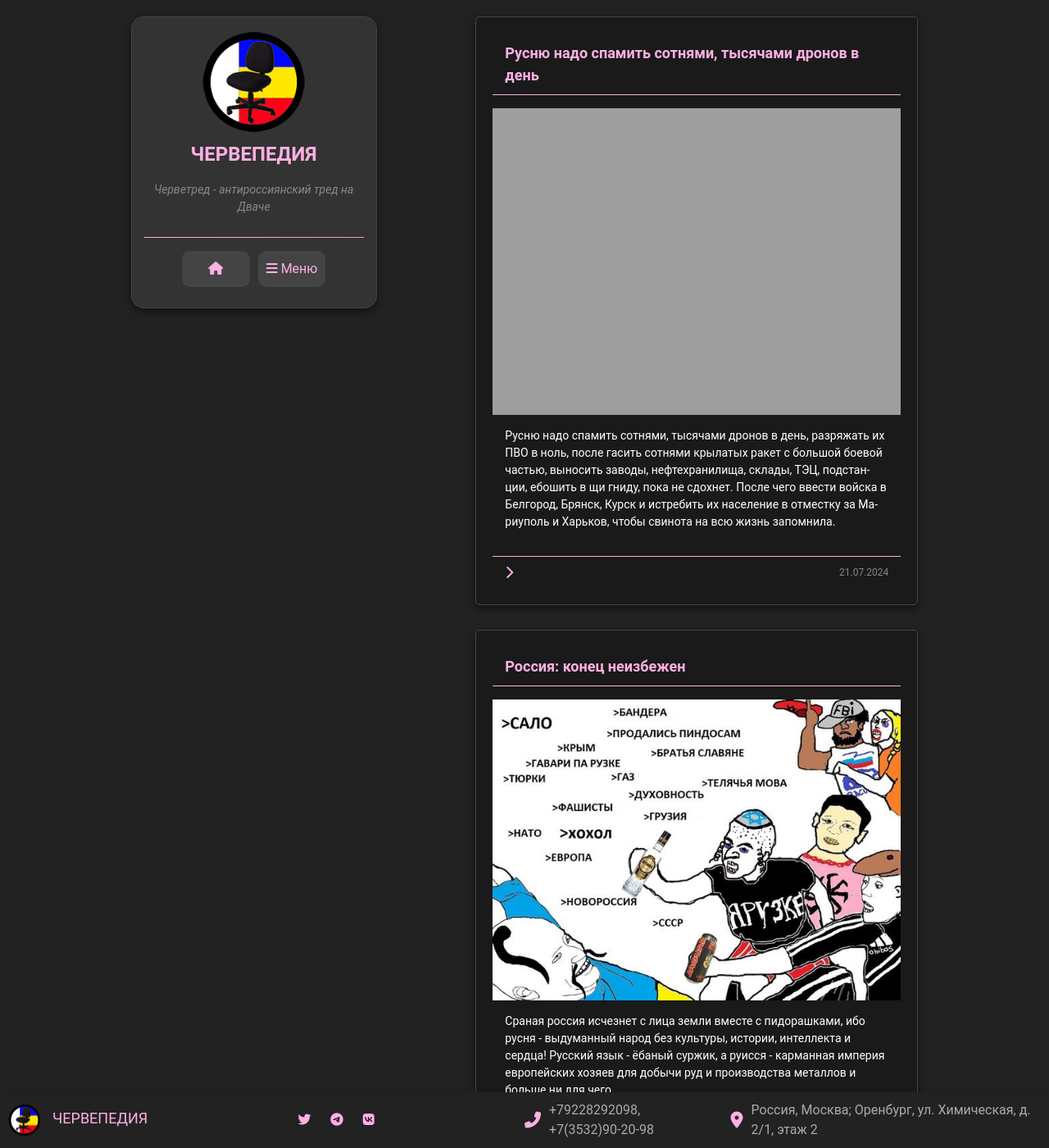
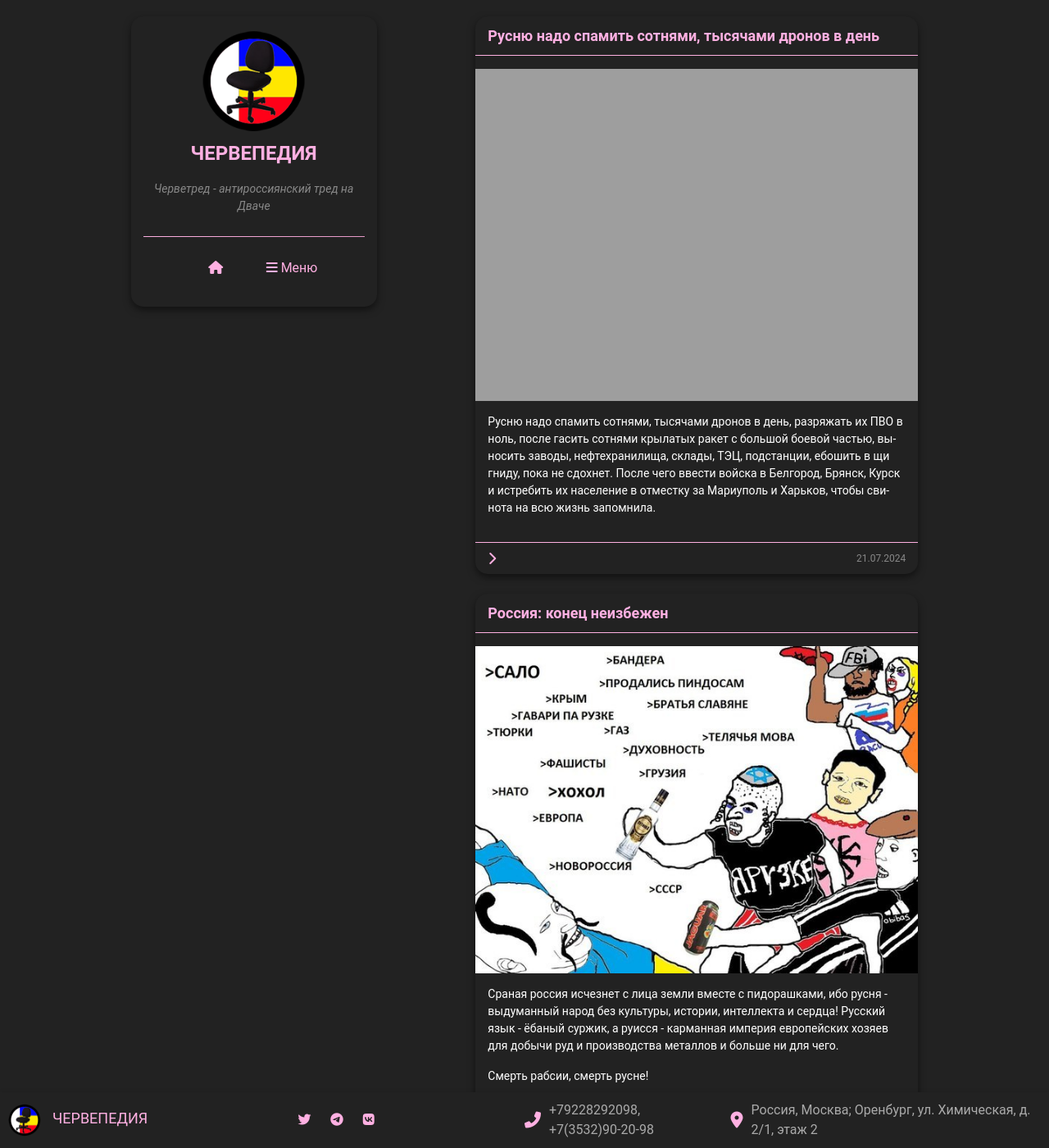
Before and after one commit to chervepedia/chervepedia.github.io, a Jekyll site: the page built from index.html, in a window 1280 px wide and 1400 px high. Shown: the whole window at 82% size. Built offline with Jekyll 4.4.1, drawn with Linux system fonts in a browser that asks for light colours; a script that is not in the unit is left out; the list of posts is cut into pages by our own code; comment, search, counter and statistics services are not loaded.

Commit message:
Update style.css

```diff
--- a/assets/css/style.css
+++ b/assets/css/style.css
@@ -1,3 +1,4 @@
+
 :root {
     --main-color: #ffb0e2;
     --main-color-dark: #e699c7;
@@ -28,7 +29,7 @@
 
 /* Стили для сайдбара */
 .sidebar {
-    background-color: #333333;
+    background-color: #222;
     text-align: center;
     padding: 15px;
     margin-bottom: 20px;
@@ -39,8 +40,7 @@
     margin-left: auto;
     margin-right: auto;
     box-shadow: 0px 4px 10px rgba(0, 0, 0, 0.5);
-    border-radius: 15px;
-    border: 1px solid #444444;
+    border-radius: 15px; /* Закругление краёв */
 }
 
 /* Стили для контейнеров логотипа, заголовка, описания и меню */
@@ -58,6 +58,7 @@
     border-radius: 50%;
     display: block;
     margin: 0 auto;
+
 }
 
 /* Стили для заголовка */
@@ -73,6 +74,7 @@
     color: #888;
     font-style: italic;
 }
+
 
 /* Стили для меню */
 .menu-container {
@@ -91,7 +93,7 @@
 }
 
 .menu-item {
-    position: relative;
+    position: relative; /* что родитель имеет позиционирование */
 }
 
 /* Ссылки меню */
@@ -100,15 +102,15 @@
     color: var(--main-color);
     text-decoration: none;
     padding: 10px;
-    background-color: #444444;
+    background-color: ;
     text-align: center;
     transition: background-color 0.3s, transform 0.1s, box-shadow 0.1s;
     border: none;
-    border-radius: 10px;
+    border-radius: 10px; /* Закругление краёв ссылок */
 }
 
 .menu-link:hover {
-    background-color: #555555;
+    background-color: ;
     color: var(--highlight-color);
 }
 
@@ -127,13 +129,13 @@
     position: absolute;
     top: 100%;
     left: 0;
-    background-color: #333333;
-    width: auto;
-    min-width: 150px;
-    border-radius: 10px;
-    box-shadow: 0 4px 8px rgba(0, 0, 0, 0.3);
-    padding: 0;
-    z-index: 1000;
+    background-color: #222;
+    width: auto; /* Автоматическая ширина подменю под содержимое */
+    min-width: 150px; /* Минимальная ширина, чтобы избежать слишком узкого подменю */
+    border-radius: 10px; /* Закругление краёв подменю */
+    box-shadow: 0 4px 8px rgba(0, 0, 0, 0.3); /* Тень для подменю */
+    padding: 0; /* Убираем отступы по умолчанию */
+    z-index: 1000; /* Устанавливаем z-index, чтобы подменю было поверх других элементов */
 }
 
 /* Подменю ссылки */
@@ -142,10 +144,11 @@
     color: #888;
     text-decoration: none;
     padding: 10px;
-    position: relative;
+    position: relative; /* Для позиционирования псевдо-элемента */
     transition: background-color 0.3s;
 }
 
+/* Эффект подчеркивания */
 .sub-menu a::before {
     content: '';
     position: absolute;
@@ -162,6 +165,7 @@
     transform: scaleX(1);
 }
 
+/* Подменю ссылки при наведении */
 .sub-menu a:hover {
     background-color: #222;
     color: var(--highlight-color);
@@ -183,15 +187,14 @@
 
 /* Стили для постов */
 .post {
-    background-color: #1a1a1a;
-    margin-bottom: 30px;
-    padding: 20px;
+    background-color: #222;
+    margin-bottom: 24px;
+    padding: 0;
     width: 100%;
     position: relative;
     box-shadow: 0px 4px 10px rgba(0, 0, 0, 0.5);
     max-width: 540px;
-    border-radius: 5px;
-    border: 1px solid #444444;
+    border-radius: 15px; /* Закругление краёв постов */
 }
 
 /* Заголовок поста */
@@ -215,7 +218,7 @@
 .post-image-wrapper img {
     width: 100%;
     display: block;
-    background: transparent;
+background: transparent;
 }
 
 /* Содержимое поста */
@@ -246,7 +249,7 @@
     display: flex;
     align-items: center;
     cursor: pointer;
-    transition: color 0.3s;
+transition: color 0.3s; /* Плавный переход для цвета */
 }
 
 .read-more:hover {
@@ -258,18 +261,18 @@
     font-size: 12px;
 }
 
-/* Стили для телеграм виджета */
+/* Стили телеграм виджета */
 .telegram-discussion {
     width: 100%;
     max-width: 540px;
-    margin: 10px auto 0 auto;
+    margin: 10px auto 0 auto; /* Отступ сверху на 10 пикселей */
     border-top: 1px groove transparent;
     border-image: linear-gradient(to right, var(--main-color), var(--main-color-dark)) 1;
 }
-
 .telegram-transparent {
     opacity: 1;
 }
+
 
 /* Стили для футера */
 .footer {
@@ -283,7 +286,7 @@
     bottom: 0;
     left: 0;
     z-index: 1000;
-    box-shadow: 0 4px 8px rgba(0, 0, 0, 0.3);
+    box-shadow: 0 4px 8px rgba(0, 0, 0, 0.3); /* тень */
 }
 
 /* Стили для изображений в футере */
@@ -353,23 +356,12 @@
     color: #ffb0e2;
     border-radius: 50%;
     width: 40px;
-    height: 40px
-}
-
-/* Кнопка "Наверх" */
-.back-to-top {
-    position: fixed;
-    bottom: 100px;
-    right: 18px;
-    color: #ffb0e2;
-    border-radius: 50%;
-    width: 40px;
     height: 40px;
     display: flex;
     justify-content: center;
     align-items: center;
     cursor: pointer;
-    background: #222;
+background: #222;
 }
 
 .back-to-top i {
@@ -382,16 +374,16 @@
     display: flex;
     justify-content: space-between;
     align-items: center;
-    background-color: #333333;
-    padding: 14px;
+    background-color: #222;
+    padding: 14px; /* Уменьшено с 28px до 14px */
     margin-top: 28px;
     margin-bottom: 40px;
     width: 100%;
     max-width: 540px;
     margin-left: auto;
     margin-right: auto;
-    border-radius: 10px;
-    box-shadow: 0 4px 8px rgba(0, 0, 0, 0.3);
+    border-radius: 10px; /* Закругление краёв */
+box-shadow: 0 4px 8px rgba(0, 0, 0, 0.3); /* тень */
 }
 
 .pagination a.fas {
@@ -399,7 +391,7 @@
     color: #ffb0e2;
     cursor: pointer;
     text-decoration: none;
-    transition: color 0.3s;
+    transition: color 0.3s; /* Плавный переход для цвета */
 }
 
 .pagination a.fas:hover {
```
